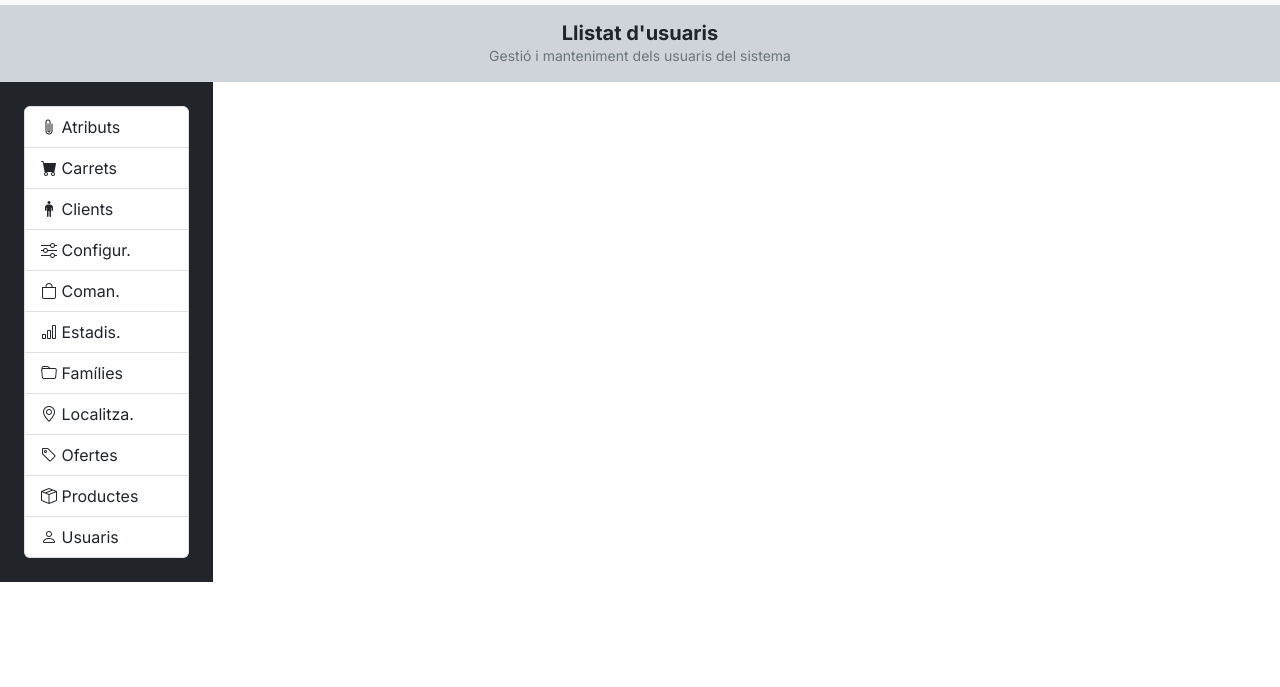
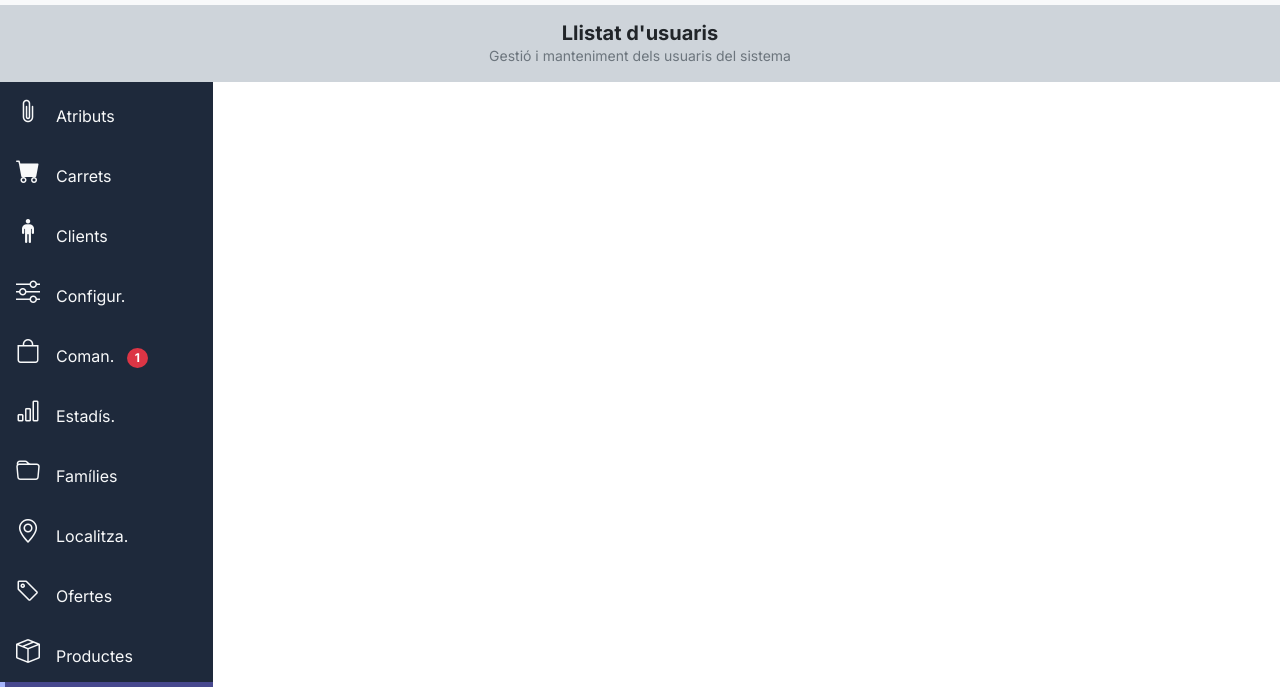
Before and after one commit to ViictorAC/Boostrap, a plain HTML site: page Backoffice/main.html in a window 1280 px wide. Shown: the part 84-771 px from the top of the page. Drawn offline with nearby package versions, Linux system fonts and the light colour scheme.

Commit message:
Aixo va viento en popa

```diff
--- a/Backoffice/main.html
+++ b/Backoffice/main.html
@@ -51,57 +51,63 @@
             </div>
         </div>
 
-        <div class="row">
-            <div class="col-2 p-4 bg-dark">
-                <ul class="list-group">
-                    <li class="list-group-item">
-                        <i class="bi bi-paperclip"></i>
-                        <span>Atributs</span>
-                    </li>
-                    <li class="list-group-item">
-                        <i class="bi bi-cart-fill"></i>
-                        <span>Carrets</span>
-                    </li>
-                    <li class="list-group-item">
-                        <i class="bi bi-person-standing"></i>
-                        <span>Clients</span>
-                    </li>
-                    <li class="list-group-item">
-                        <i class="bi bi-sliders"></i>
-                        <span>Configur.</span>
-                    </li>
-                    <li class="list-group-item">
-                        <i class="bi bi-bag"></i>
-                        <span>Coman.</span>
-                    </li>
-                    <li class="list-group-item">
-                        <i class="bi bi-bar-chart"></i>
-                        <span>Estadis.</span>
-                    </li>
-                    <li class="list-group-item">
-                        <i class="bi bi-folder"></i>
-                        <span>Famílies</span>
-                    </li>
-                    <li class="list-group-item">
-                        <i class="bi bi-geo-alt"></i>
-                        <span>Localitza.</span>
-                    </li>
-                    <li class="list-group-item">
-                        <i class="bi bi-tag"></i>
-                        <span>Ofertes</span>
-                    </li>
-                    <li class="list-group-item">
-                        <i class="bi bi-box-seam"></i>
-                        <span>Productes</span>
-                    </li>
-                    <li class="list-group-item">
-                        <i class="bi bi-person"></i>
-                        <span>Usuaris</span>
-                    </li>
-                </ul>
-            </div>
 
-        </div>
+            <div class="row fixed-start">
+                <div class="col-2 p-0">
+                    <div class="list-group rounded-0 list-group-flush menu_lateral">
+                        <a href="#" class="list-group-item list-group-item-action border-0 link-light bg_menu_lateral d-flex align-items-center">
+                            <i class="bi bi-paperclip fs-4 pe-3 py-1"></i>
+                            <span class="pt-2">Atributs</span>
+                        </a>
+                        <a href="#" class="list-group-item list-group-item-action border-0 link-light bg_menu_lateral d-flex align-items-center">
+                            <i class="bi bi-cart-fill fs-4 pe-3 py-1"></i>
+                            <span class="pt-2">Carrets</span>
+                        </a>
+                        <a href="#" class="list-group-item list-group-item-action border-0 link-light bg_menu_lateral d-flex align-items-center">
+                            <i class="bi bi-person-standing fs-4 pe-3 py-1"></i>
+                            <span class="pt-2">Clients</span>
+                        </a>
+                        <a href="#" class="list-group-item list-group-item-action border-0 link-light bg_menu_lateral d-flex align-items-center">
+                            <i class="bi bi-sliders fs-4 pe-3 py-1"></i>
+                            <span class="pt-2">Configur.</span>
+                        </a>
+                        <a href="#" class="list-group-item list-group-item-action gx-5 border-0 link-light bg_menu_lateral d-flex align-items-center">
+                            <i class="bi bi-bag fs-4 pe-3 py-1"></i>
+                            <span class="pt-2">Coman.
+                                <span class="badge text-bg-danger rounded-circle px-2 ms-2">1</span>
+                            </span>
+
+                        </a>
+                        <a href="#" class="list-group-item list-group-item-action border-0 link-light bg_menu_lateral d-flex align-items-center">
+                            <i class="bi bi-bar-chart fs-4 pe-3 py-1"></i>
+                            <span class="pt-2">Estadís.</span>
+                        </a>
+                        <a href="#" class="list-group-item list-group-item-action border-0 link-light bg_menu_lateral d-flex align-items-center">
+                            <i class="bi bi-folder fs-4 pe-3 py-1"></i>
+                            <span class="pt-2">Famílies</span>
+                        </a>
+                        <a href="#" class="list-group-item list-group-item-action border-0 link-light bg_menu_lateral d-flex align-items-center">
+                            <i class="bi bi-geo-alt fs-4 pe-3 py-1"></i>
+                            <span class="pt-2">Localitza.</span>
+                        </a>
+                        <a href="#" class="list-group-item list-group-item-action border-0 link-light bg_menu_lateral d-flex align-items-center">
+                            <i class="bi bi-tag fs-4 pe-3 py-1"></i>
+                            <span class="pt-2">Ofertes</span>
+                        </a>
+                        <a href="#" class="list-group-item list-group-item-action border-0 link-light bg_menu_lateral d-flex align-items-center">
+                            <i class="bi bi-box-seam fs-4 pe-3 py-1"></i>
+                            <span class="pt-2">Productes</span>
+                        </a>
+                        <div class="list-group-item  list-group-item-action seleccionat border-0 link-light bg_menu_lateral d-flex align-items-center">
+                            <i class="bi bi-person fs-4 ms-0 ps-0 pe-3 py-1"></i>
+                            <span class="pt-2">Usuaris</span>
+                        </div>
+                        <a href="#" class="d-lg-none list-group-item list-group-item-action border-0 link-light bg_menu_lateral d-flex align-items-center">
+                            <i class="bi bi-box-arrow-right fs-4 pe-3 py-1"></i>
+                            <span class="pt-2">Exit</span>
+                        </a>
+                    </div>
+                </div>
 </body>
 
 </html>
--- a/Backoffice/styles.css
+++ b/Backoffice/styles.css
@@ -5,3 +5,25 @@ body{
 .imgPerfil{
     width: 65px;
 }
+
+.bg-gris {
+    background-color: #d1d5db;
+}
+
+.bg_menu_lateral, .menu_lateral {
+    background-color: #1e293b;
+}
+
+.menu_lateral {
+    height: 100vh;
+}
+
+.list-group-item-action:hover {
+    background-color: #47488e !important;
+}
+
+.seleccionat {
+    background-color: #47488e !important;
+    border-left: 5px solid #a5b4fc !important;
+    padding-left: 0.8em;
+}
```
